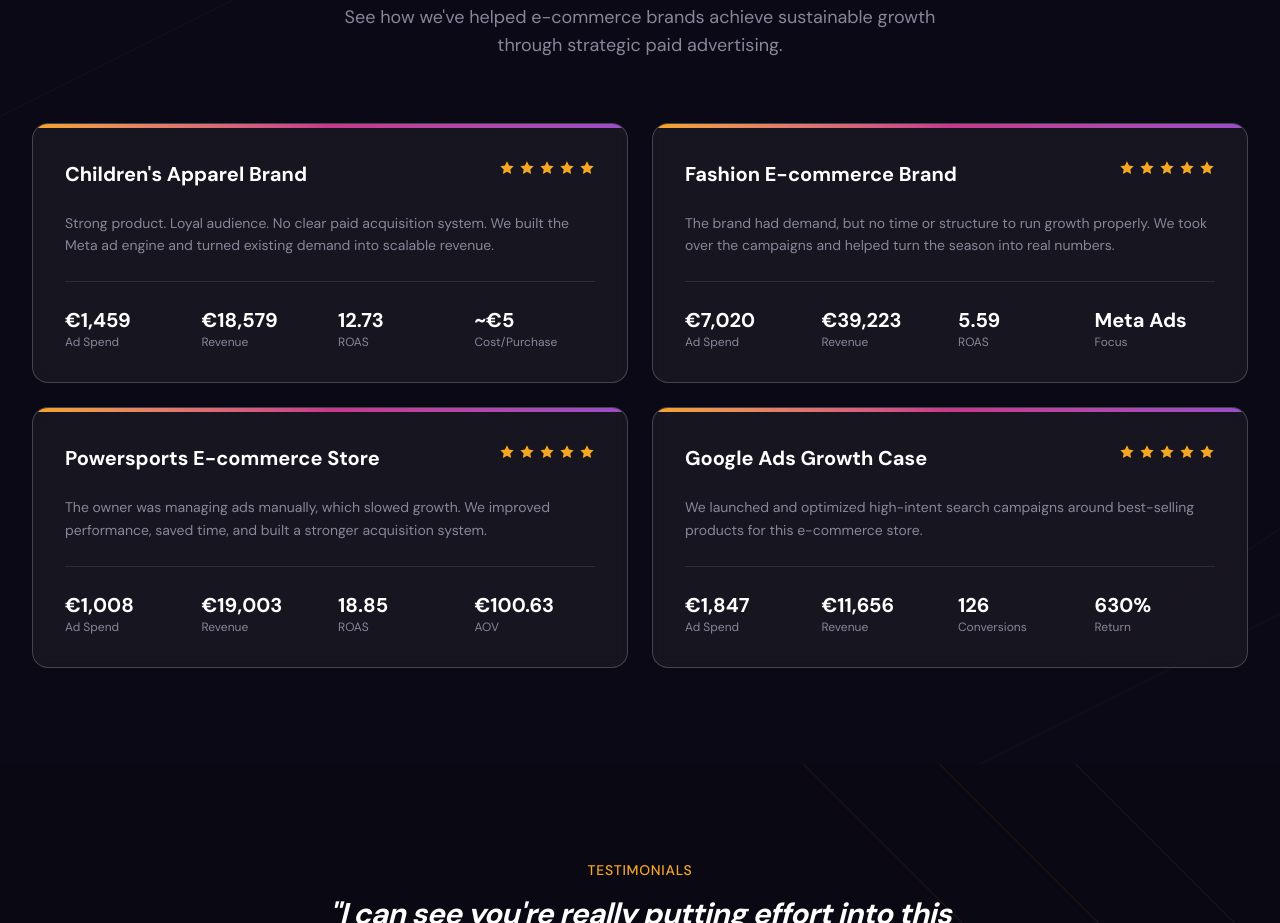
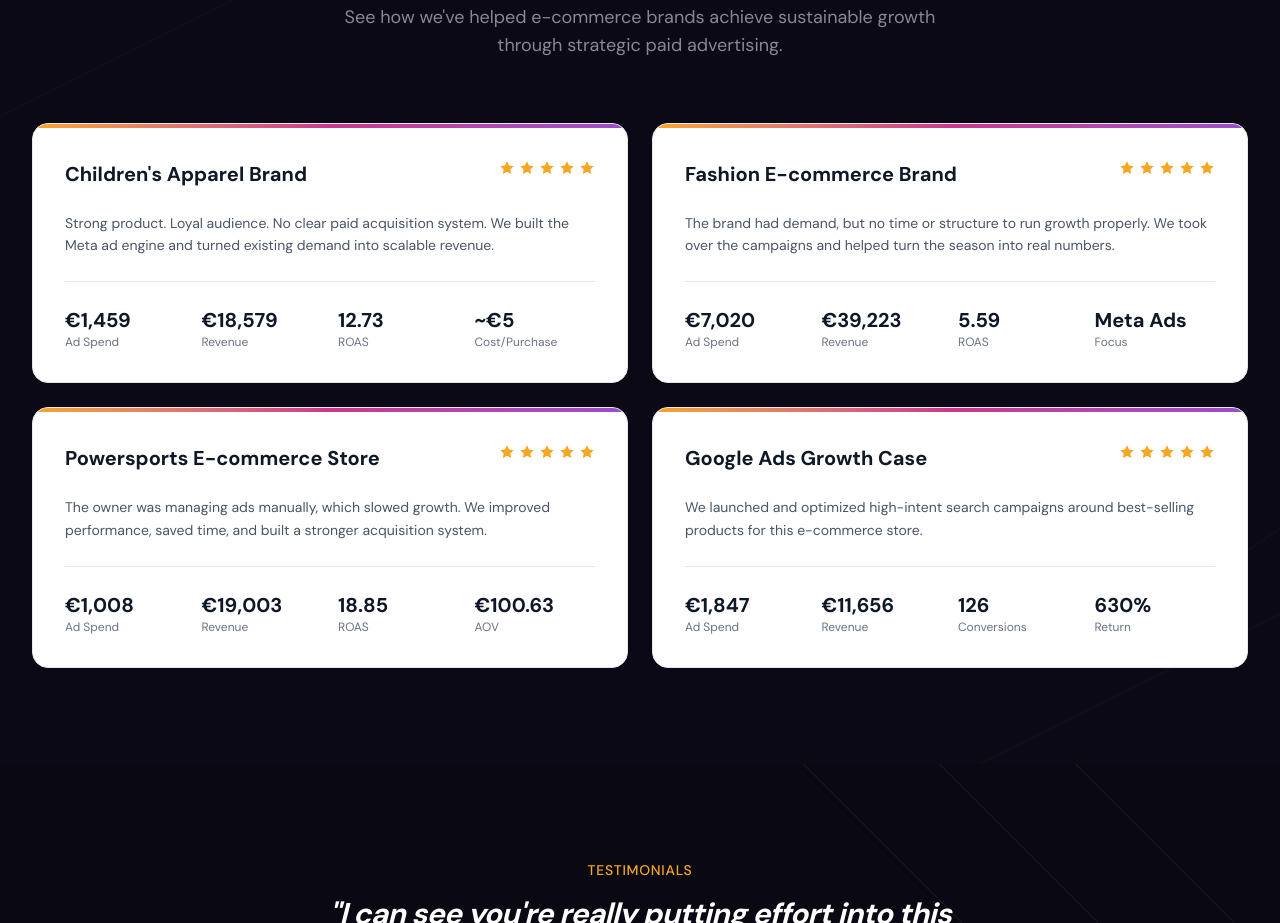
Before and after one commit to Dolphin-Wave-Media/DWM---E-com--EN, a Next.js app: page / in a window 1280 px wide. Shown: the part 4140-5063 px from the top of the page. Built offline with nearby package versions, Linux system fonts and the light colour scheme.

Commit message:
style: update case study cards with white background\n\nChange background to white and text colors for better readability.

```diff
--- a/components/case-studies.tsx
+++ b/components/case-studies.tsx
@@ -135,7 +135,7 @@ export function CaseStudies() {
           {caseStudies.map((study, index) => (
             <div
               key={index}
-              className="group relative rounded-2xl border border-white/20 bg-white/5 backdrop-blur-sm overflow-hidden hover:border-white/40 hover:bg-white/10 transition-all"
+              className="group relative rounded-2xl border border-gray-200 bg-white overflow-hidden hover:shadow-lg transition-all"
             >
               {/* Top gradient bar */}
               <div className="h-1 bg-gradient-to-r from-accent via-primary to-[#9b4dca]" />
@@ -143,7 +143,7 @@ export function CaseStudies() {
               <div className="p-5 sm:p-8">
                 {/* Header */}
                 <div className="flex items-start justify-between mb-4 sm:mb-6">
-                  <h3 className="text-lg sm:text-xl font-bold text-foreground pr-4">
+                  <h3 className="text-lg sm:text-xl font-bold text-gray-900 pr-4">
                     {study.title}
                   </h3>
                   <div className="flex items-center gap-1 flex-shrink-0">
@@ -156,18 +156,18 @@ export function CaseStudies() {
                 </div>
 
                 {/* Description */}
-                <p className="text-sm text-muted-foreground mb-6 leading-relaxed">
+                <p className="text-sm text-gray-600 mb-6 leading-relaxed">
                   {study.description}
                 </p>
 
                 {/* Results */}
-                <div className="grid grid-cols-2 sm:grid-cols-4 gap-3 sm:gap-4 pt-4 sm:pt-6 border-t border-white/10">
+                <div className="grid grid-cols-2 sm:grid-cols-4 gap-3 sm:gap-4 pt-4 sm:pt-6 border-t border-gray-200">
                   {study.metrics.map((metric, metricIndex) => (
                     <div key={metricIndex}>
-                      <p className="text-lg sm:text-xl font-bold text-white">
+                      <p className="text-lg sm:text-xl font-bold text-gray-900">
                         {metric.value}
                       </p>
-                      <p className="text-xs text-muted-foreground">{metric.label}</p>
+                      <p className="text-xs text-gray-500">{metric.label}</p>
                     </div>
                   ))}
                 </div>
```
